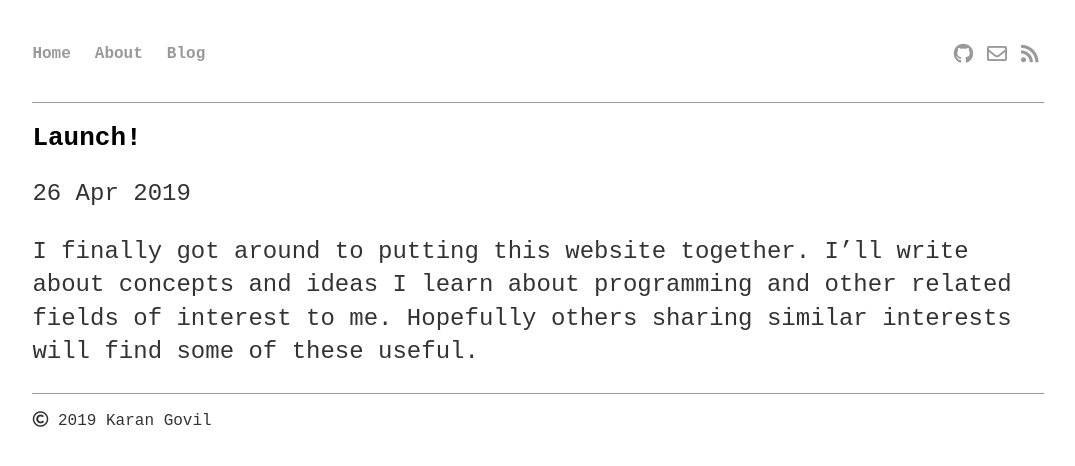
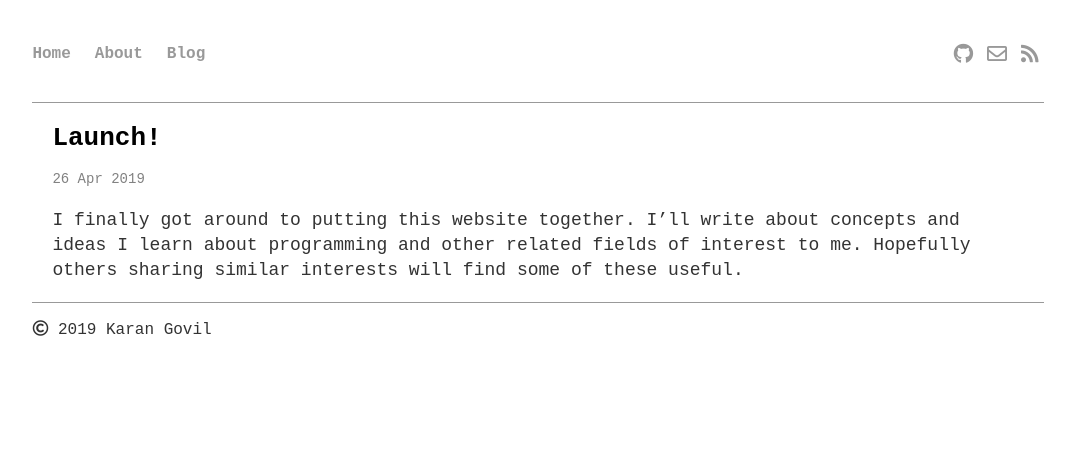
Before and after one commit to karangovil/karangovil.github.io, a Jekyll site: the page built from _posts/2019-04-26-karan-govil-site-launched.md, in a window 1280 px wide. Shown: the top 466 px of the page, without its empty margins (102-1177 px from the left). Built offline with Jekyll 4.4.1, drawn with Linux system fonts in a browser that asks for light colours; nearby versions of some CDN libraries.

Commit message:
update post css

```diff
--- a/css/main.css
+++ b/css/main.css
@@ -54,7 +54,7 @@ a:hover {
 }
 
 p {
-    font-size: 1.5em;
+    font-size: 18px;
     line-height: 1.4em;
     color: #333;
 }
@@ -88,11 +88,6 @@ nav ul li {
     margin-right: 20px;
 }
 
-footer {
-    border-top: 1px solid #999;
-    font-size: .8em;
-}
-
 ul.posts {
     margin: 20px auto 40px;
     font-size: 18px;
@@ -100,6 +95,20 @@ ul.posts {
 
 ul.posts li {
     list-style: none;
+}
+
+.container {
+    padding: 0 20px;
+}
+
+.container p.meta {
+    font-size: 14px;
+    color: #828282;
+}
+
+footer {
+    border-top: 1px solid #999;
+    font-size: .8em;
 }
 
 footer p {
```
